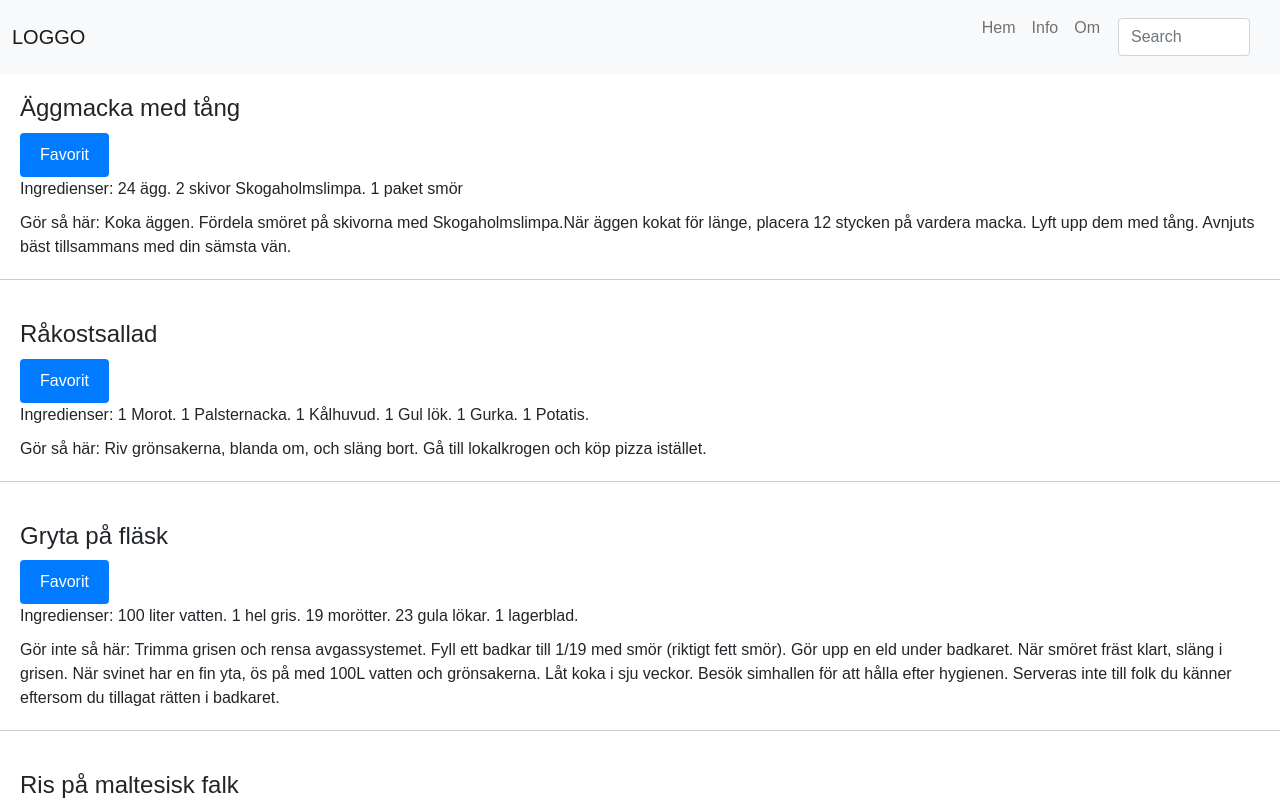
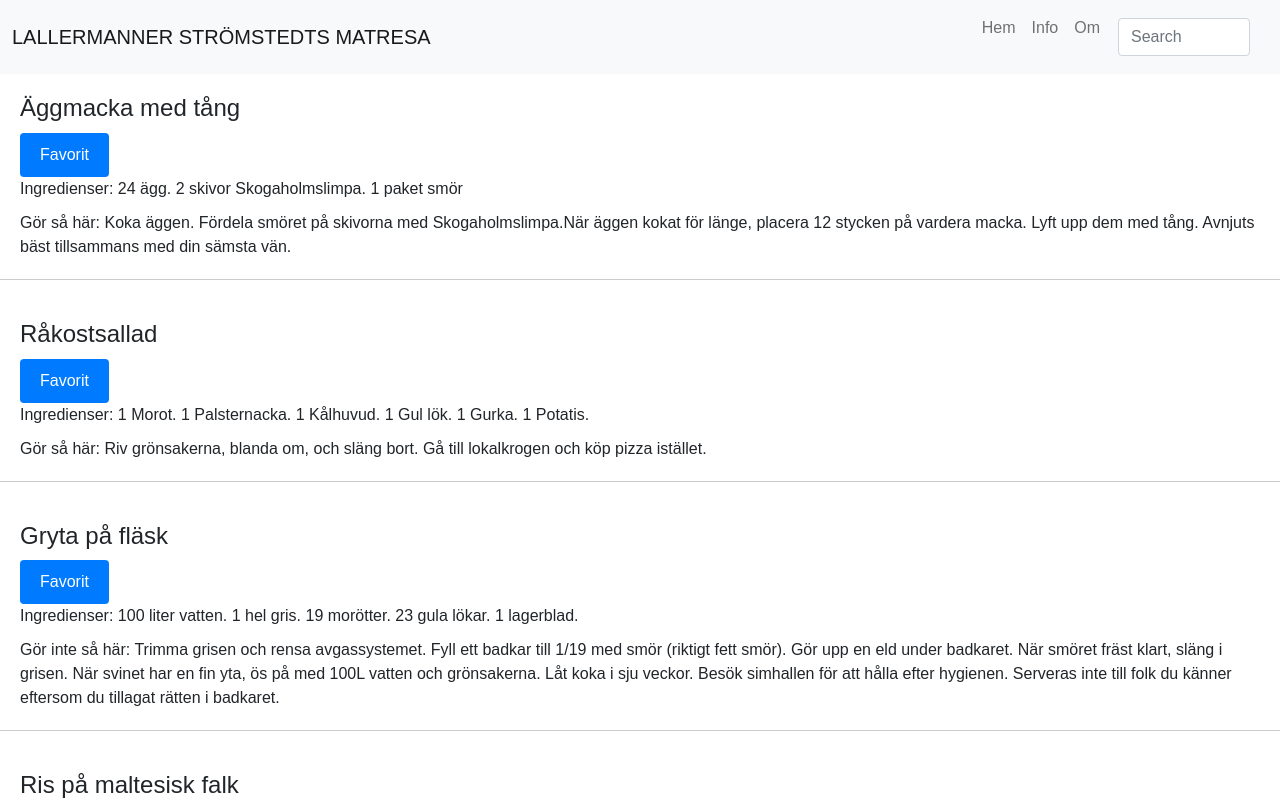
Before and after one commit to j-s-h-86/theBlogAssignment, a website built with Vite: page theBlogAssignment/index.html in a window 1280 px wide. Shown: the top 803 px of the page. Built offline with nearby package versions, Linux system fonts and the light colour scheme.

Commit message:
header title

```diff
--- a/theBlogAssignment/index.html
+++ b/theBlogAssignment/index.html
@@ -13,7 +13,7 @@
   <header>
     <nav class="navbar navbar-expand-lg navbar-light bg-light">
       <div class="container-fluid">
-        <a class="navbar-brand" href="#">LOGGO</a>
+        <a class="navbar-brand" href="#">LALLERMANNER STRÖMSTEDTS MATRESA</a>
 
         <button class="navbar-toggler" type="button" data-bs-toggle="collapse" data-bs-target="#navbarNavDropdown" aria-controls="navbarNavDropdown" aria-expanded="false" aria-label="Toggle navigation">
           <span class="navbar-toggler-icon"></span>
```
